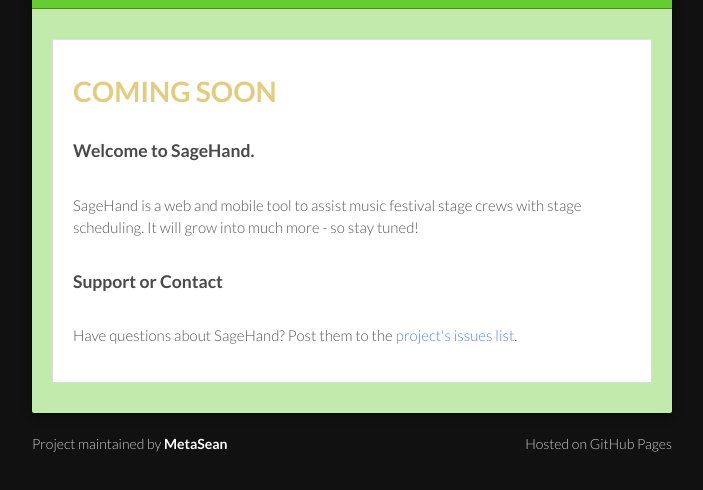
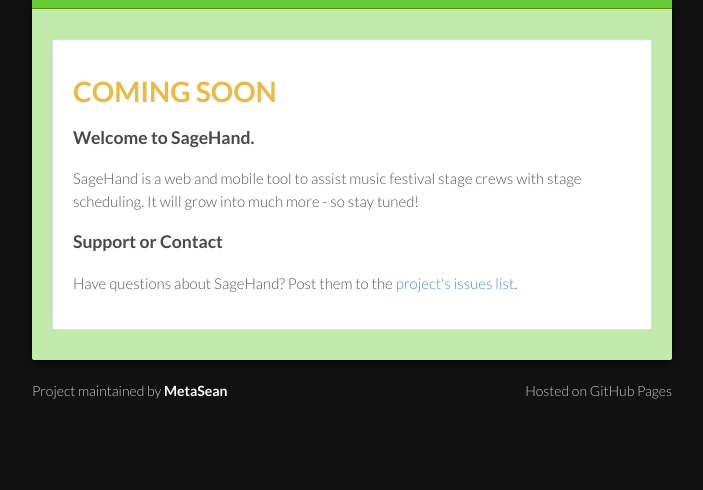
Before and after one commit to metasean/sagehand, a plain HTML site: page index.html in a window 1280 px wide. Shown: the part 120-610 px from the top of the page, without its empty margins (288-991 px from the left). Drawn offline with Linux system fonts and the light colour scheme.

Commit message:
Update styles.css

```diff
--- a/stylesheets/styles.css
+++ b/stylesheets/styles.css
@@ -211,8 +211,8 @@
 }
 
 h1, h2, h3, h4, h5, h6 {
-  color: #E3CB80;
-  padding: 0.75em 0;
+  color: #5086f7;
+  padding: 0;
   margin: 0 0 20px;
   line-height: 1.2;
 }
@@ -227,6 +227,8 @@
 
 h1 {
   font-size: 28px;
+  padding: 0.75em 0;
+  color: #F0B840;
 }
 
 h2 {
```
